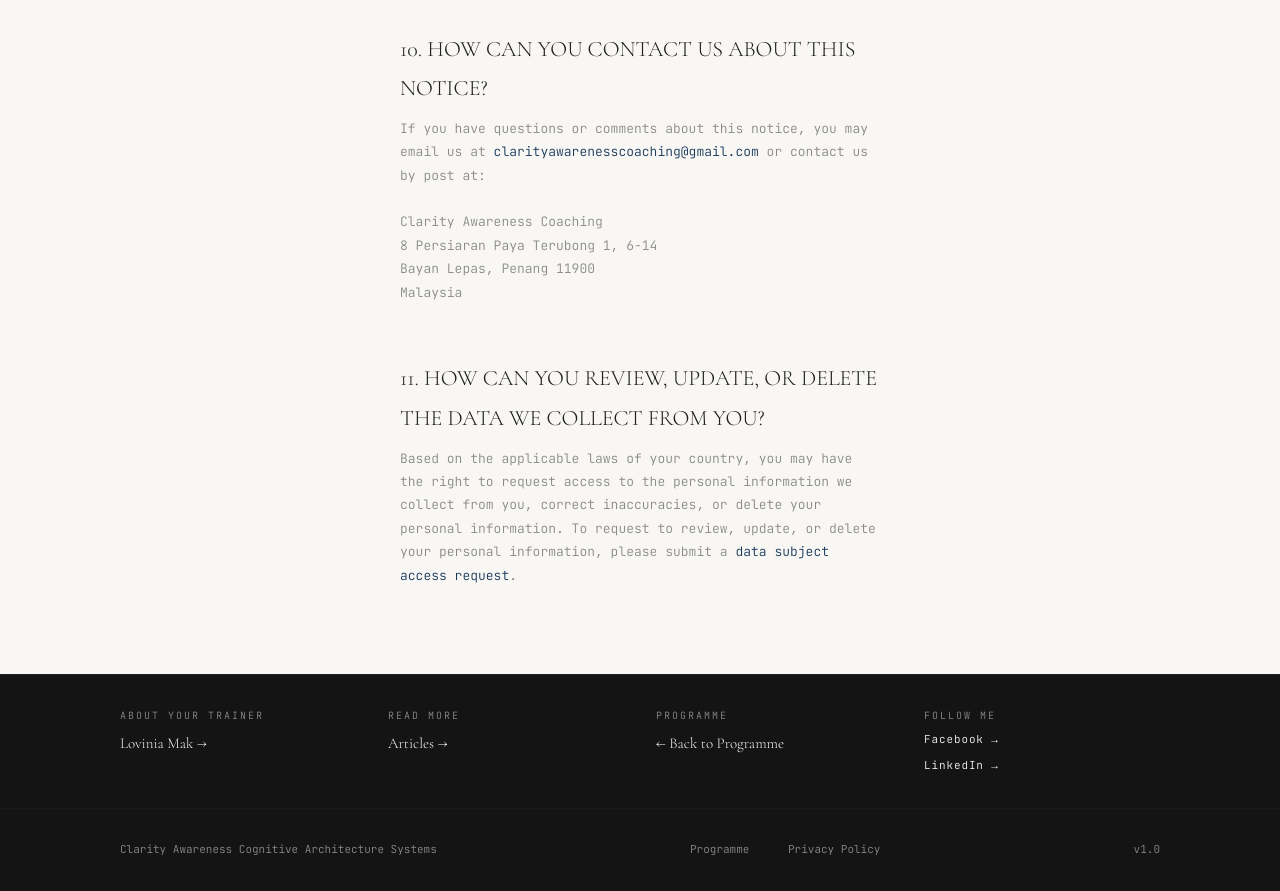
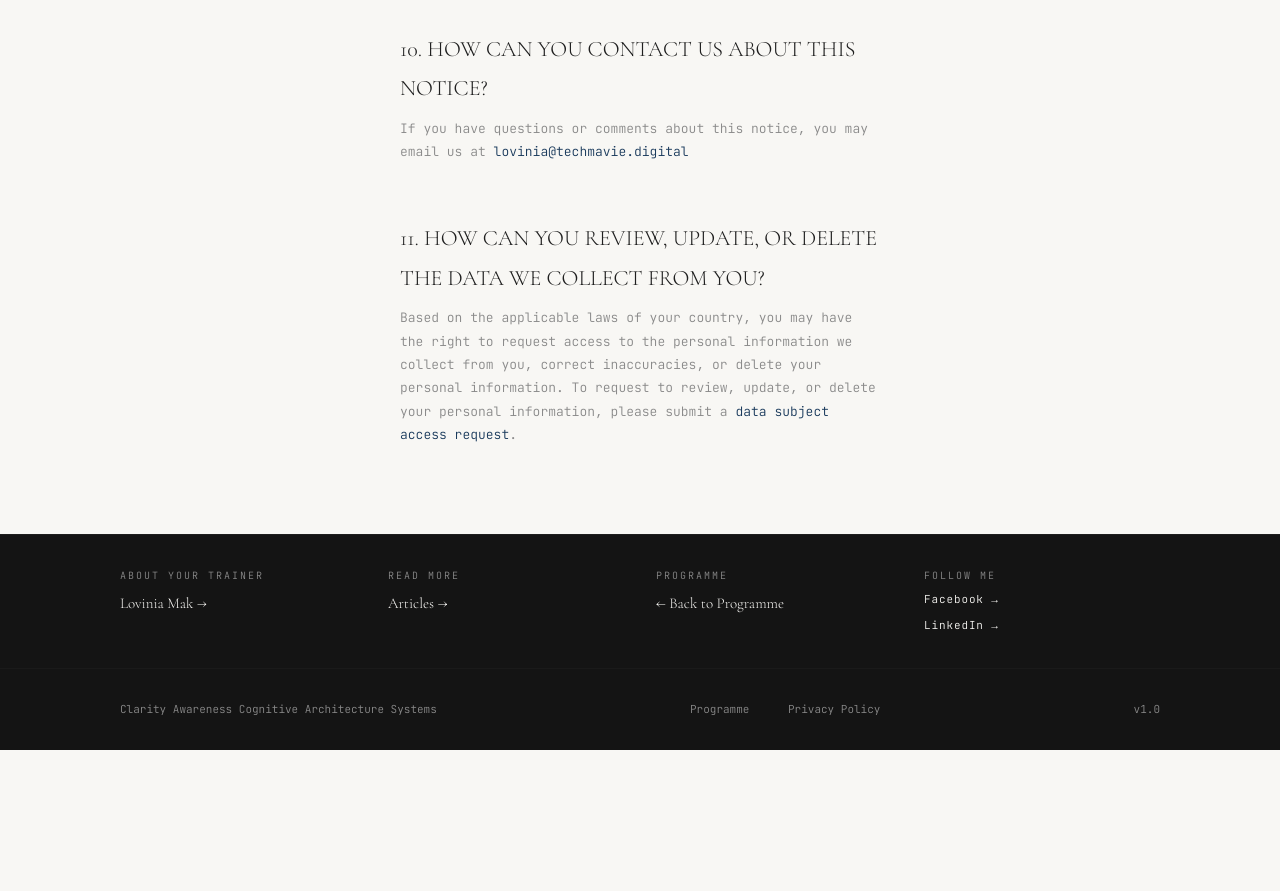
Before and after one commit to iamanoob2024/SalesWebsite, an Eleventy site: page privacy-policy.html in a window 1280 px wide. Shown: the part 6300-7191 px from the top of the page. After the commit the page ends 7050 px from the top, so only its background shows below. Built offline with nearby package versions, Linux system fonts and the light colour scheme; Eleventy itself is replaced by a stand-in of ours; files that its build step writes are made by us from their sources.

Commit message:
privacy policy remove postal

```diff
--- a/privacy-policy.html
+++ b/privacy-policy.html
@@ -422,14 +422,7 @@
     <br>
 
     <div id="contact"><h2><span data-custom-class="heading_1">10. HOW CAN YOU CONTACT US ABOUT THIS NOTICE?</span></h2></div>
-    <div style="line-height: 1.5;"><span data-custom-class="body_text">If you have questions or comments about this notice, you may email us at <a target="_blank" data-custom-class="link" href="mailto:clarityawarenesscoaching@gmail.com">clarityawarenesscoaching@gmail.com</a> or contact us by post at:</span></div>
-    <br>
-    <div style="line-height: 1.5;"><span data-custom-class="body_text">
-      Clarity Awareness Coaching<br>
-      8 Persiaran Paya Terubong 1, 6-14<br>
-      Bayan Lepas, Penang 11900<br>
-      Malaysia
-    </span></div>
+    <div style="line-height: 1.5;"><span data-custom-class="body_text">If you have questions or comments about this notice, you may email us at <a target="_blank" data-custom-class="link" href="mailto:lovinia@techmavie.digital">lovinia@techmavie.digital</a>     </span></div>
     <br>
 
     <div id="request"><h2><span data-custom-class="heading_1">11. HOW CAN YOU REVIEW, UPDATE, OR DELETE THE DATA WE COLLECT FROM YOU?</span></h2></div>
```
